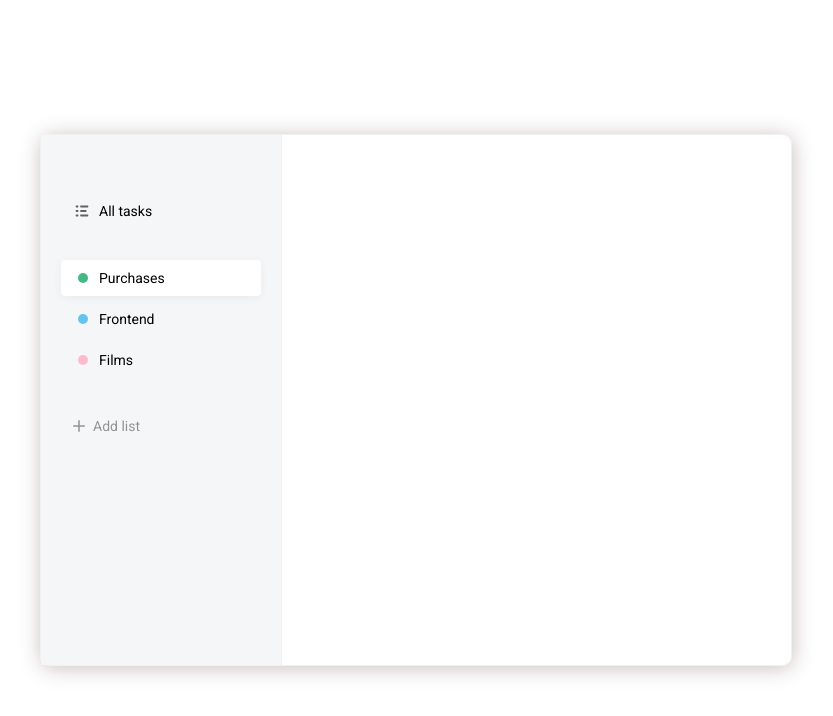
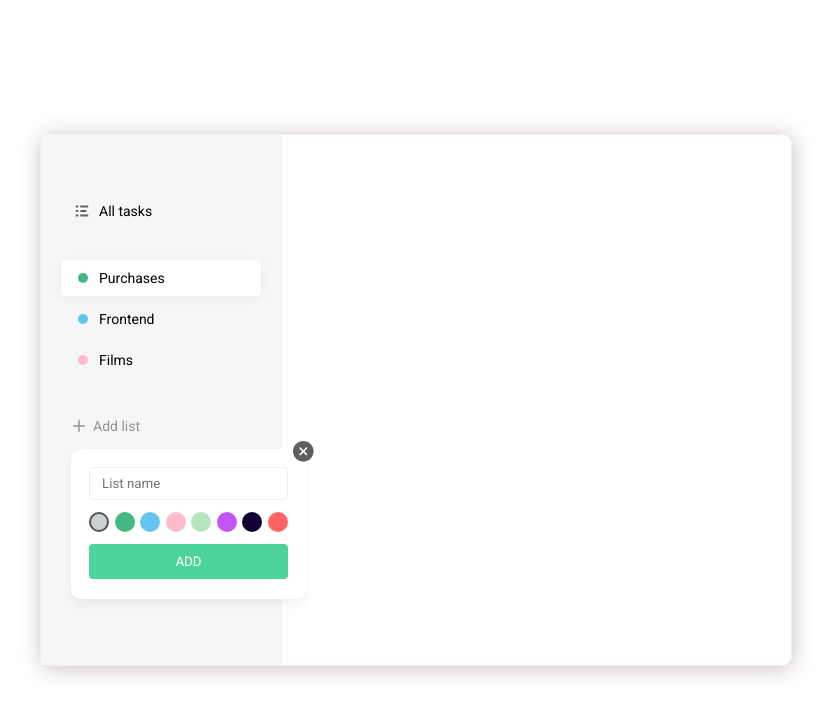
Before and after one commit to Ilya-Begalko/To-Do-App, a React (Create React App) app: page / in a window 1280 px wide. Both pictures are taken after a click on the item "Add list". Shown: the top 716 px of the page, without its empty margins (224-1057 px from the left). Built offline with nearby package versions, Linux system fonts and the light colour scheme.

Commit message:
Сreated a window to create a list

```diff
--- a/src/App.js
+++ b/src/App.js
@@ -1,5 +1,7 @@
 import React from "react";
 import List from "./components/List/List"
+import AddList from "./components/AddListButton/AddList"
+import DB from './assets/db.json'
 
 function App() {
     return (
@@ -44,36 +46,7 @@ function App() {
                     ]}
                     isRemovable
                 />
-                <List
-                    items={[
-                        {
-                            className: "list_add-button",
-                            icon: (<svg
-                                width="12"
-                                height="12"
-                                viewBox="0 0 16 16"
-                                fill="none"
-                                xmlns="http://www.w3.org/2000/svg"
-                            >
-                                <path
-                                    d="M8 1V15"
-                                    stroke="black"
-                                    strokeWidth="2"
-                                    strokeLinecap="round"
-                                    strokeLinejoin="round"
-                                />
-                                <path
-                                    d="M1 8H15"
-                                    stroke="black"
-                                    strokeWidth="2"
-                                    strokeLinecap="round"
-                                    strokeLinejoin="round"
-                                />
-                            </svg>),
-                            name: 'Add list',
-                        },
-                    ]}
-                />
+                <AddList colors={DB.colors}/>
             </div>
             <div className="todo_tasks"></div>
         </div>
--- /dev/null
+++ b/src/components/AddListButton/AddList.jsx
@@ -0,0 +1,73 @@
+import React, {useState} from 'react'
+import List from "../List/List";
+import Badge from "../Badge/Badge";
+
+import closeSvg from '../../assets/img/close.svg'
+
+import './AddList.scss';
+
+const AddList = ({colors}) => {
+    const [visiblePopup, setVisiblePopup] = useState(false);
+    const [selectedColor, selectColor] = useState(colors[0].id)
+
+    return (
+        <div className="add-list">
+            <List
+                onClick={() => setVisiblePopup(true)}
+                items={[
+                    {
+                        className: "list_add-button",
+                        icon: (<svg
+                            width="12"
+                            height="12"
+                            viewBox="0 0 16 16"
+                            fill="none"
+                            xmlns="http://www.w3.org/2000/svg"
+                        >
+                            <path
+                                d="M8 1V15"
+                                stroke="black"
+                                strokeWidth="2"
+                                strokeLinecap="round"
+                                strokeLinejoin="round"
+                            />
+                            <path
+                                d="M1 8H15"
+                                stroke="black"
+                                strokeWidth="2"
+                                strokeLinecap="round"
+                                strokeLinejoin="round"
+                            />
+                        </svg>),
+                        name: 'Add list',
+                    },
+                ]}
+            />
+            {visiblePopup && <div className="add-list_popup">
+                <img
+                    onClick={()=>setVisiblePopup(false)}
+                    src={closeSvg}
+                    alt='Close add list'
+                    className="add-list_popup-close-btn"/>
+                <input
+                    className="field"
+                    type="text"
+                    placeholder="List name"/>
+                <div className="add-list_popup-colors">
+                    {
+                        colors.map(color => (
+                            <Badge
+                                onClick={ () => selectColor(color.id)}
+                                key={color.id}
+                                color={color.name}
+                                className={selectedColor === color.id && 'active'}
+                            />
+                        ))}
+                </div>
+                <button className="button">ADD</button>
+            </div>}
+        </div>
+    );
+}
+
+export default AddList;
--- /dev/null
+++ b/src/components/AddListButton/AddList.scss
@@ -0,0 +1,45 @@
+.add-list {
+
+  &_popup {
+    width: 235px;
+    height: 150px;
+    background: #FFFFFF;
+    box-shadow: 0 6px 10px rgba(0, 0, 0, 0.05);
+    border-radius: 10px;
+    padding: 18px;
+    box-sizing: border-box;
+    position: relative;
+    top: -25px;
+    left: 10px;
+
+    .button {
+      width: 100%;
+      margin-top: 12px;
+    }
+
+    &-close-btn{
+      position: absolute;
+      right: -8px;
+      top: -8px;
+      cursor: pointer;
+    }
+
+    &-colors {
+      display: flex;
+      justify-content: space-between;
+      margin-top: 12px;
+
+      .badge {
+        width: 16px;
+        height: 16px;
+        position: static;
+        cursor: pointer;
+        border: 2px solid transparent;
+
+        &.active{
+          border: 2px solid #525252;
+        }
+      }
+    }
+  }
+}
--- /dev/null
+++ b/src/components/Badge/Badge.jsx
@@ -0,0 +1,12 @@
+import React from "react";
+import classNames from "classnames";
+
+import './Badge.scss';
+
+const Badge = ({color, onClick, className}) => (
+    <i
+        onClick={onClick}
+        className={classNames('badge', {[`badge--${color}`]: color}, className)}
+    ></i>);
+
+export default Badge;
--- /dev/null
+++ b/src/components/Badge/Badge.scss
@@ -0,0 +1,38 @@
+.badge {
+  display: inline-block;
+  width: 10px;
+  height: 10px;
+  border-radius: 30px;
+
+  &--grey {
+    background-color: #C9D1D3;
+  }
+
+  &--green {
+    background-color: #42B883;
+  }
+
+  &--lime {
+    background-color: #B6E6BD;
+  }
+
+  &--purple {
+    background-color: #C355F5;
+  }
+
+  &--black {
+    background-color: #110133;
+  }
+
+  &--red {
+    background-color: #FF6464;
+  }
+
+  &--blue {
+    background-color: #64C4ED;
+  }
+
+  &--pink {
+    background-color: #FFBBCC;
+  }
+}
--- a/src/components/List/List.jsx
+++ b/src/components/List/List.jsx
@@ -1,20 +1,22 @@
 import React from 'react'
 import classNames from "classnames";
 
+import Badge from '../Badge/Badge'
+
 import './List.scss'
 
-const List = ({items, isRemovable}) => {
+const List = ({items, isRemovable, onClick}) => {
     return (
-        <ul className="list">
+        <ul onClick={onClick} className="list">
             {items.map((item, index) => (
                 <li
                     key={index}
                     className={classNames(item.className, {'active': item.active})}
                 >
                     <i>{item.icon ? (item.icon)
-                        : (
-                            <i className={`badge badge--${item.color}`}></i>
-                        )}
+                        :
+                            <Badge color={item.color}/>
+                        }
                     </i>
                     <span>{item.name}</span>
                 </li>
--- a/src/components/List/List.scss
+++ b/src/components/List/List.scss
@@ -2,10 +2,10 @@
   margin-bottom: 30px;
 
   &_add-button {
-      opacity: 0.4;
+    opacity: 0.4;
 
     &:hover {
-        opacity: 1;
+      opacity: 1;
     }
   }
 
@@ -15,6 +15,11 @@
     cursor: pointer;
     padding: 10px 12px;
     margin-bottom: 5px;
+
+    .badge {
+      position: relative;
+      left: 5px;
+    }
 
     &.active {
       background: #FFFFFF;
@@ -26,26 +31,5 @@
       display: inline-flex;
       margin-right: 8px;
     }
-
-    .badge {
-      width: 10px;
-      height: 10px;
-      border-radius: 30px;
-      position: relative;
-      left: 5px;
-
-
-      &--green {
-        background-color: #42B883;
-      }
-
-      &--blue {
-        background-color: #64C4ED;
-      }
-
-      &--pink {
-        background-color: #FFBBCC;
-      }
-    }
   }
 }
--- a/src/index.scss
+++ b/src/index.scss
@@ -28,3 +28,32 @@
     padding: 57px 20px;
   }
 }
+
+.button{
+  background: #4dd599;
+  border-radius: 4px;
+  color: #FFFFFF;
+  border: 0;
+  padding: 10px 20px;
+  cursor: pointer;
+
+  &:hover{
+    background: darken(#4dd599, 6%);
+  }
+  &:active{
+    background: darken(#4dd599, 10%);
+  }
+}
+
+.field{
+  background: #FFFFFF;
+  border: 1px solid #efefef;
+  box-sizing: border-box;
+  border-radius: 4px;
+  padding: 8px 12px;
+  width: 100%;
+
+  &:focus{
+    border-color: #dbdbdb;
+  }
+}
```
Also changed, not shown: src/assets/img/close.svg (added).
